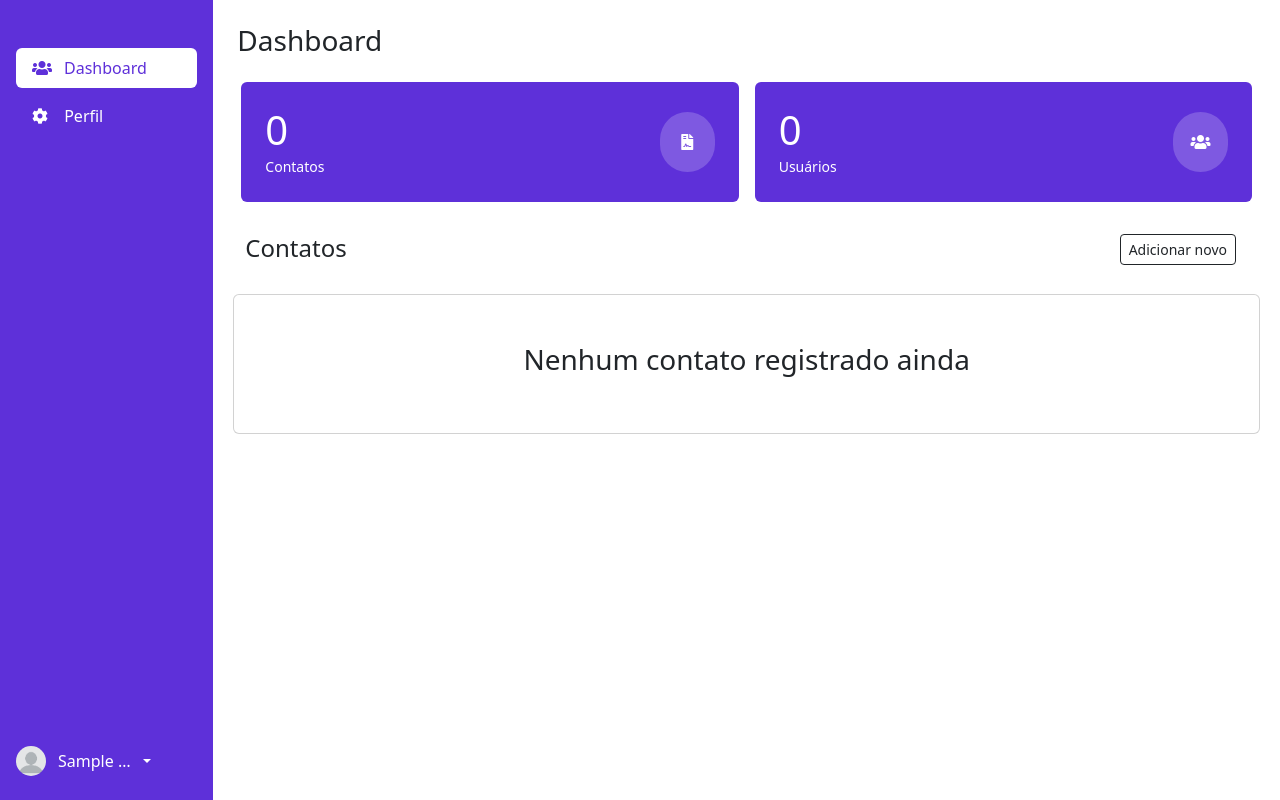
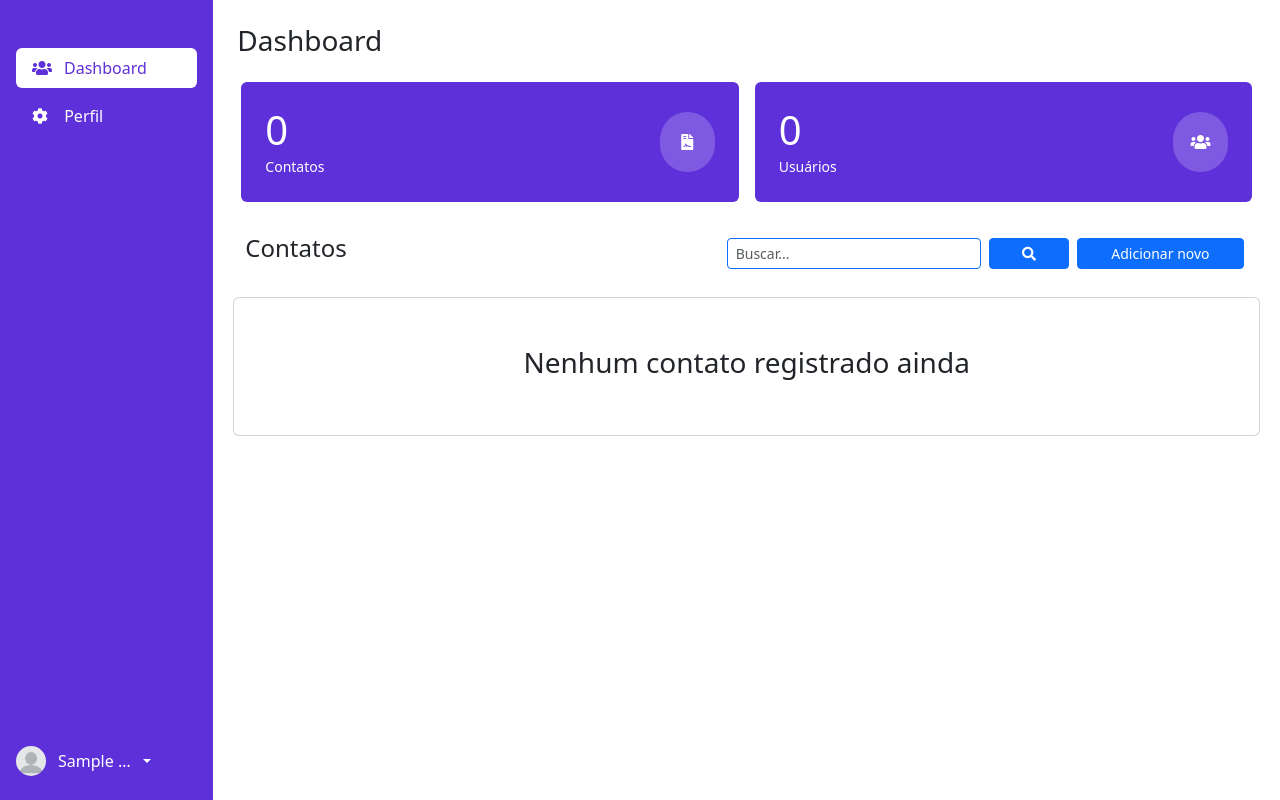
Before and after one commit to adrianojsle/agenda_eletronica, a PHP site: page /?p=dashboard in a window 1280 px wide. Run offline with PHP 8.4, Linux system fonts and the light colour scheme; the visitor is signed in with stand-in values (Sample User, id 1); data that the repository does not hold is empty.

Commit message:
Atualização READ

```diff
--- a/classes/Controller/PaginationController.php
+++ b/classes/Controller/PaginationController.php
@@ -12,12 +12,12 @@ class PaginationController extends DbConnect
         $this->tableName = $tableName;
     }
 
-    public function getData($pagination)
+    public function getData($pagination, $search = '')
     {
         $session = new SessionController();
         $start = ($pagination - 1) * $this->perPage;
         $userId = $session->profile()['id'];
-        $query = "SELECT * FROM $this->tableName WHERE user_id = $userId ORDER BY id DESC LIMIT $start, $this->perPage";
+        $query = "SELECT * FROM $this->tableName WHERE user_id = $userId AND name LIKE '%$search%' ORDER BY id DESC LIMIT $start, $this->perPage";
         $stmt = $this->connect()->query($query);
         $stmt->execute();
         return $stmt->fetchAll();
--- a/classes/Model/Contact.php
+++ b/classes/Model/Contact.php
@@ -20,10 +20,10 @@ class Contact extends DbConnect
         }
     }
 
-    public function getAll($perPage, $page)
+    public function getAll($perPage, $page, $search = '')
     {
         $pagination = new PaginationController($perPage, $this->tableName);
-        $items = $pagination->getData($page);
+        $items = $pagination->getData($page, $search);
         return $items;
     }
 
--- a/components/Forms/AddContact.php
+++ b/components/Forms/AddContact.php
@@ -44,8 +44,8 @@ $states = $state->getAll();
             </div>
             <div class="col-12 p-2 pt-5 d-flex justify-content-end">
                 <div class="btn-group rounded-pill">
-                    <a href="/?p=dashboard" class="btn btn-outline-secondary  py-2">Cancelar</a>
-                    <button type="submit" class="btn btn-outline-success py-2">Adicionar contato</button>
+                    <a href="/?p=dashboard" class="btn btn-outline-secondary py-2 btn-sm">Cancelar</a>
+                    <button type="submit" class="btn btn-outline-success py-2 btn-sm">Adicionar contato</button>
                 </div>
             </div>
         </div>
--- a/components/Forms/EditContact.php
+++ b/components/Forms/EditContact.php
@@ -50,8 +50,8 @@ $states = $state->getAll();
             </div>
             <div class="col-12 p-2 pt-5 d-flex justify-content-end">
                 <div class="btn-group rounded-pill">
-                    <a href="/?p=dashboard" class="btn btn-outline-secondary  py-2">Cancelar</a>
-                    <button type="submit" class="btn btn-outline-success py-2">Editar contato</button>
+                    <a href="/?p=dashboard" class="btn btn-outline-secondary py-2 btn-sm">Cancelar</a>
+                    <button type="submit" class="btn btn-outline-success py-2 btn-sm">Editar contato</button>
                 </div>
             </div>
         </div>
--- a/components/Tables/TableContacts.php
+++ b/components/Tables/TableContacts.php
@@ -33,8 +33,8 @@ if ($contact->count() > 0) {
                     <td>
                         <div class="btn-group" role="group" aria-label="Ações nos contatos">
                             <a href="/?p=edit_contact&id=<?php echo $item['id']; ?>"><button type="button" class="btn btn-sm">
-                                <i class="fas fa-edit"></i>
-                            </button></a>
+                                    <i class="fas fa-edit"></i>
+                                </button></a>
                             <button type="button" class="btn btn-sm open-modal" data-item-id="<?php echo $item['id']; ?>" data-item-name="<?php echo $item['name']; ?>">
                                 <i class="fas fa-trash"></i>
                             </button>
--- a/layout/header.php
+++ b/layout/header.php
@@ -43,7 +43,7 @@ if (isset($_GET['p'])) {
                         <li class="nav-item w-100 px-2">
                             <a href="/?p=dashboard" class="nav-link
                             <?php
-                            if (in_array($page, ['dashboard', 'add_contact'])) {
+                            if (in_array($page, ['dashboard', 'add_contact', 'edit_contact'])) {
                                 echo 'nav-active';
                             } ?>
                             px-3 mb-2">
--- a/pages/dashboard.php
+++ b/pages/dashboard.php
@@ -5,7 +5,6 @@ if ($_SERVER['REQUEST_METHOD'] === 'POST') {
     $controller = new ContactController;
     $msg = $controller->deleteById($_POST['contact_id']);
 }
-
 ?>
 <div class="col p-4">
     <h3>Dashboard</h3>
@@ -23,8 +22,22 @@ if ($_SERVER['REQUEST_METHOD'] === 'POST') {
             <div class="col-12 col-md-6">
                 <h4>Contatos</h4>
             </div>
-            <div class="col-12 col-md-6 d-flex justify-content-end p-0">
-                <a href="/?p=add_contact"><button type="button" class="btn btn-outline-dark btn-sm">Adicionar novo</button></a>
+            <div class="col-12 col-md-6 p-0">
+                <form>
+                    <div class="row">
+                        <div class="col-6 p-1">
+                            <input type="text" id="input_search" class="form-control form-control-sm border-primary" placeholder="Buscar...">
+                        </div>
+                        <div class="col-2 p-1">
+                            <button type="button" onclick="search()" class="btn btn-primary btn-sm btn-block w-100">
+                                <i class="fas fa-search"></i>
+                            </button>
+                        </div>
+                        <div class="col-4 p-1">
+                            <a href="/?p=add_contact" class="btn btn-primary btn-sm btn-block w-100">Adicionar novo</a>
+                        </div>
+                    </div>
+                </form>
             </div>
         </div>
         <?php
@@ -36,4 +49,10 @@ if ($_SERVER['REQUEST_METHOD'] === 'POST') {
         ?>
     </div>
 </div>
+<script>
+    function search() {
+        let input = document.getElementById("input_search").value;
+        console.log("Pesquisando por: " + input);
+    }
+</script>
 <?php include __DIR__ . '../../layout/footer.php'; ?>
--- a/pages/err.php
+++ b/pages/err.php
@@ -17,7 +17,7 @@
         <div class="row h-100">
             <div class="col-5 h-100">
                 <div class="d-flex align-items-center justify-content-center h-100">
-                    <img class="w-100 p-3 h-auto" src="./assets/images/contatos.png" />
+                    <img class="w-100 p-3 h-auto" src="./assets/images/44.png" />
                 </div>
             </div>
             <div class="col-7 bg-logos h-100 pt-5">
```
Also changed, not shown: README.md, assets/images/44.png (added), assets/images/screens/404.jpeg (added), assets/images/screens/adicionar.jpeg (added), assets/images/screens/cadastro.jpeg (added), assets/images/screens/dashboard.jpeg (added), assets/images/screens/editar.jpeg (added), assets/images/screens/excluir.jpeg (added), assets/images/screens/login.jpeg (added).
